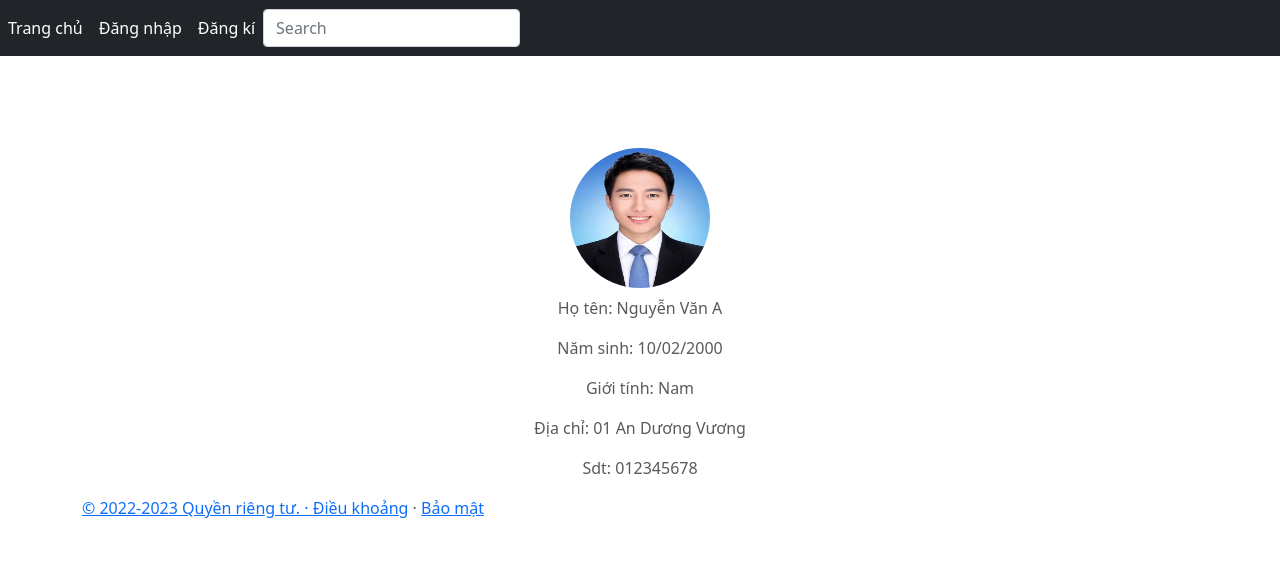
After one commit to thuhong0108/webtuyendungphp, a PHP site: page /chitietnguoidung.php in a window 1280 px wide. The commit adds this page. Shown: the top 583 px of the page. Run offline with PHP 8.4, Linux system fonts and the light colour scheme.

Commit message:
chi tiet nguoi dung

```diff
--- /dev/null
+++ b/chitietnguoidung.php
@@ -0,0 +1,30 @@
+
+ <?php
+    include('./partials/header.php');
+    ?>
+
+
+    <style>
+        .contents {
+            margin-top: 100px;
+            text-align: center;
+        }
+        </style>
+
+    <main>
+        <section class="contents">
+            <div class="container">
+                <img class="avt" src="./img/2.jpg"  width="140" height="140">
+                    <h2> </h2>
+                    <p>Họ tên: Nguyễn Văn A</p>
+                    <p>Năm sinh: 10/02/2000</p>
+                    <p>Giới tính: Nam</p>
+                    <p>Địa chỉ: 01 An Dương Vương</p>
+                    <p>Sdt: 012345678</p>
+
+            </div>
+        </section>
+
+
+        <?php
+    include './partials/footer.php';
--- /dev/null
+++ b/partials/footer.php
@@ -0,0 +1,15 @@
+<!-- FOOTER -->
+<footer class="container">
+            <p class="float-end">
+                <a href="#" Tuyển nhân sự</a></p>
+            <p>&copy; 2022-2023 Quyền riêng tư. &middot; <a href="#">Điều khoảng</a> &middot; <a href="#">Bảo mật</a></p>
+        </footer>
+    </main>
+
+
+    <script src="../assets/dist/js/bootstrap.bundle.min.js"></script>
+
+
+</body>
+
+</html>
--- /dev/null
+++ b/partials/header.php
@@ -0,0 +1,76 @@
+<!doctype html>
+<html lang="vi">
+
+<head>
+    <meta charset="utf-8">
+    <meta name="viewport" content="width=device-width, initial-scale=1">
+    <meta name="description" content="">
+    <meta name="author" content="Mark Otto, Jacob Thornton, and Bootstrap contributors">
+    <meta name="generator" content="Hugo 0.88.1">
+    <title>Trang tuyển dụng</title>
+
+    <link rel="canonical" href="https://getbootstrap.com/docs/5.1/examples/carousel/">
+
+    <!-- Bootstrap core CSS -->
+    <link href="../assets/dist/css/bootstrap.min.css" rel="stylesheet">
+
+    <style>
+        .avt{
+            border-radius:50% ;
+        }
+        .bd-placeholder-img {
+            font-size: 1.125rem;
+            text-anchor: middle;
+            -webkit-user-select: none;
+            -moz-user-select: none;
+            user-select: none;
+            padding: 10px;
+        }
+
+        @media (min-width: 768px) {
+            .bd-placeholder-img-lg {
+                font-size: 3.5rem;
+            }
+        }
+
+        .bg-container {
+            margin-top: 40px;
+        }
+    </style>
+
+
+    <!-- Custom styles for this template -->
+    <link href="carousel.css" rel="stylesheet">
+</head>
+
+<body>
+
+    <header>
+        <nav style="float: right;" class="navbar navbar-expand-md navbar-dark fixed-top bg-dark navbar-form navbar-left">
+
+            <ul style="float: right;" class="navbar-nav ">
+                <li class="nav-item">
+                    <a class="nav-link active" aria-current="page" href="index.html">Trang chủ</a>
+                </li>
+            </ul>
+            <ul style="float: right;" class="navbar-nav ">
+                <li class="nav-item">
+                    <a class="nav-link active" aria-current="page" href="dangnhap.html">Đăng nhập</a>
+                </li>
+            </ul>
+            <ul style="float: right;" class="navbar-nav ">
+                <li class="nav-item">
+                    <a class="nav-link active" aria-current="page" href="dangky.html">Đăng kí</a>
+                </li>
+            </ul>
+            <form class="navbar-nav" style="left: 100px;">
+                <div class="form-group">
+                    <input type="text" class="form-control" placeholder="Search">
+                </div>
+                <button type="submit" class="btn btn-default">
+                    <span class="glyphicon glyphicon-search"></span>
+                </button>
+            </form>
+
+        </nav>
+    </header>
```
Also changed, not shown: index.php (renamed from index.html, +6 -88 lines).
